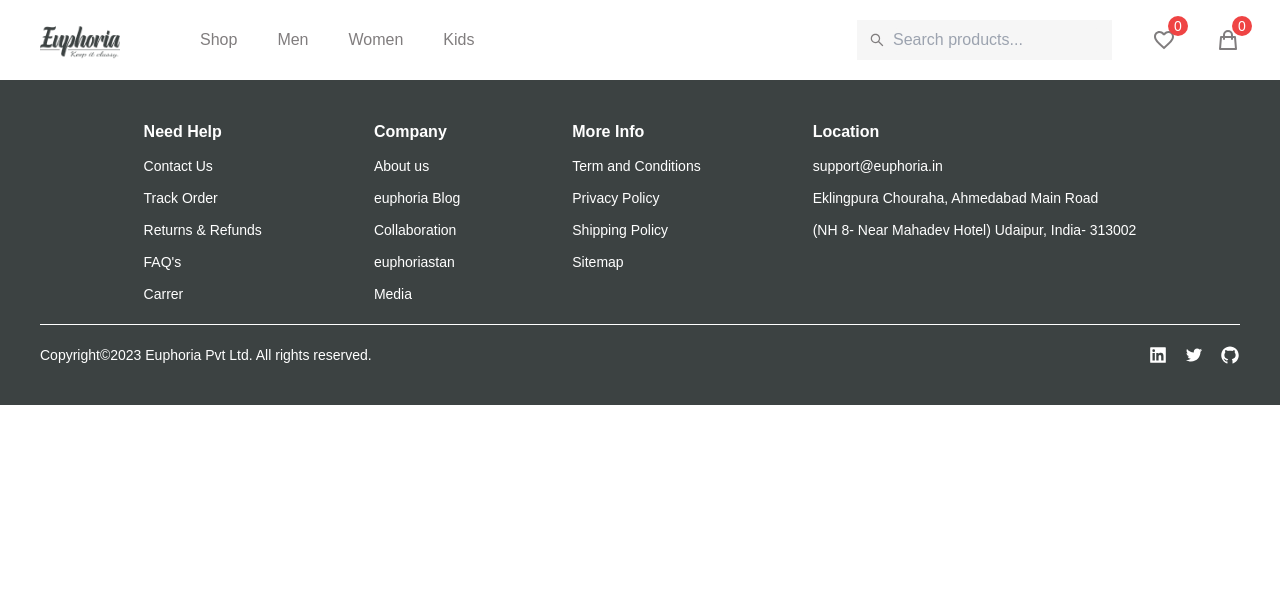
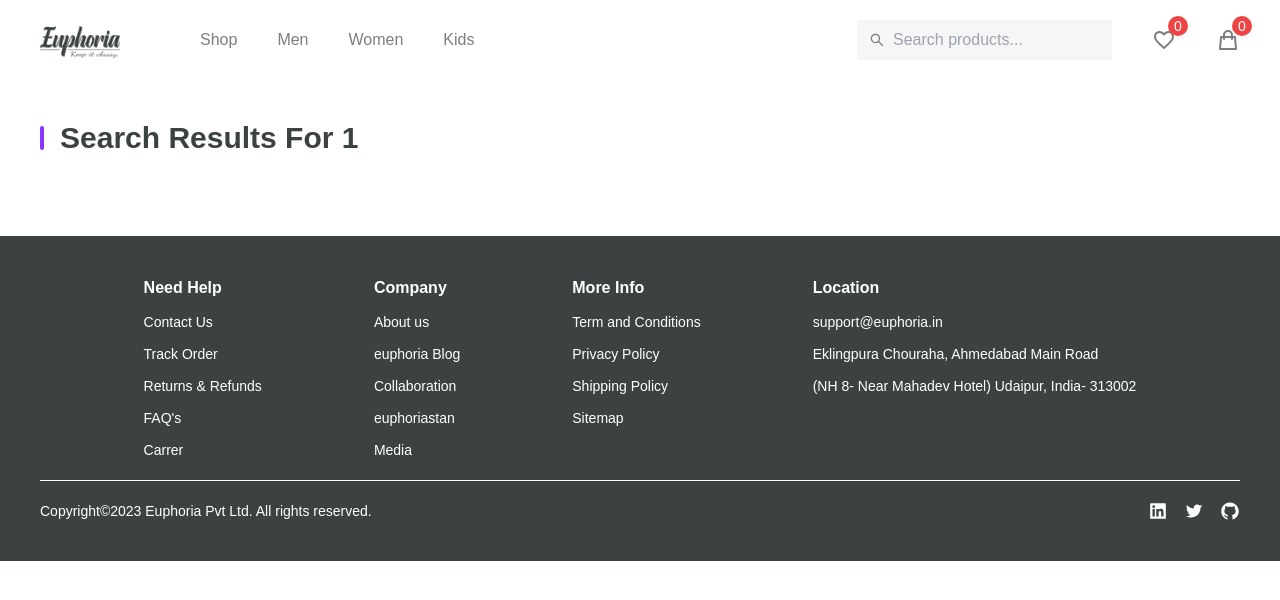
Before and after one commit to PrtHub/Euphoria-EcommerceApplication, a React (Vite) app: page /search/1 in a window 1280 px wide. Shown: the top 600 px of the page. Built offline with nearby package versions, Linux system fonts and the light colour scheme; a web font is replaced by a local one.

Commit message:
modifiy the search

```diff
--- a/src/components/index.js
+++ b/src/components/index.js
@@ -17,7 +17,7 @@ import ProductCard from "./Card/ProductCard";
 import TitleCard from "./Card/TitleCard";
 import FilterCard from "./Card/FilterCard";
 import NewCard from "./Card/NewCard";
-import SearchCard from "./Card/SearchCard";
+
 
 export {
   Navbar,
@@ -38,5 +38,4 @@ export {
   TitleCard,
   FilterCard,
   NewCard,
-  SearchCard
 };
--- a/src/pages/Search.jsx
+++ b/src/pages/Search.jsx
@@ -1,7 +1,7 @@
 import { useEffect, useState } from "react";
 import { products } from "../data/data";
 import { useParams } from "react-router-dom";
-import { ProductCard } from "../components";
+import { ProductCard, TitleCard } from "../components";
 
 const Search = () => {
   const { query } = useParams();
@@ -19,8 +19,8 @@ const Search = () => {
       const title = product.title ? product.title.toLowerCase() : "";
 
       return (
-        tag.includes(searchQuery.toLowerCase()) ||
-        title.includes(searchQuery.toLowerCase())
+        tag === searchQuery.toLowerCase() ||
+        title === searchQuery.toLowerCase()
       );
     });
 
@@ -30,7 +30,12 @@ const Search = () => {
   console.log(query);
 
   return (
-    <div>
+    <main className="w-full h-full">
+      <section className="w-full h-full flex flex-col items-start justify-start px-5 xl:px-10 py-10 gap-10 ">
+        <header className="w-full h-full flex items-start lg:items-center ">
+          <TitleCard title={`Search Results for ${query}`} />
+        </header>
+        <section className="w-full h-full flex flex-wrap items-center justify-center md:justify-start gap-10">
           {searchResults.map((item, index) => (
             <section key={`${item.id}-${index}`}>
               <ProductCard
@@ -44,7 +49,9 @@ const Search = () => {
               />
             </section>
           ))}
-    </div>
+        </section>
+      </section>
+    </main>
   );
 };
 
```
Lines whose indentation alone changed are shown as unchanged.
